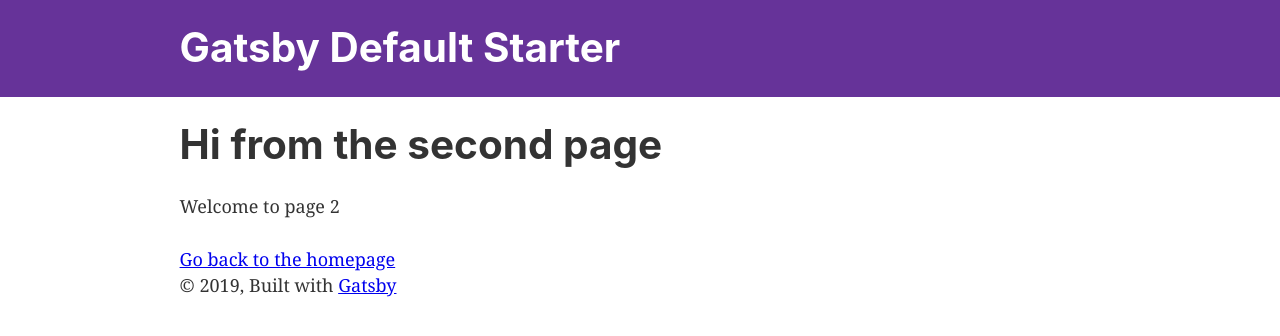
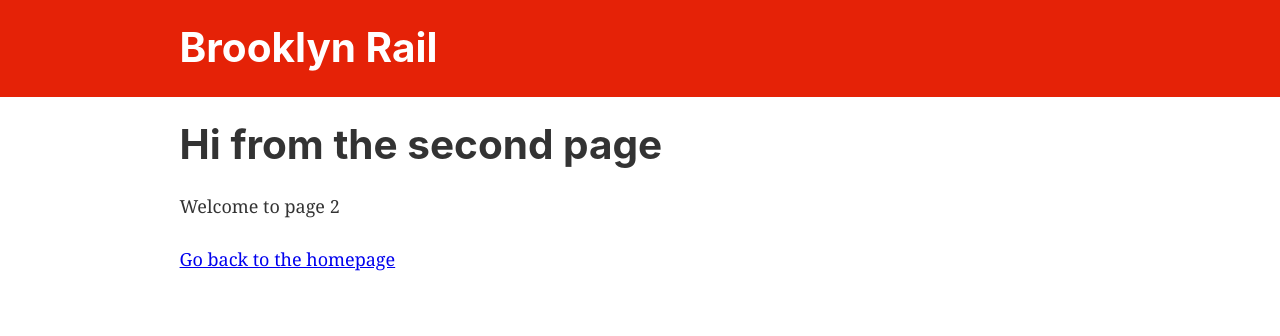
Before and after one commit to brooklynrail/gatsby-test, a Gatsby site: page /page-2 in a window 1280 px wide. Built offline with nearby package versions, Linux system fonts and the light colour scheme; Gatsby itself is replaced by a stand-in of ours.

Commit message:
make the site look slightly more Rail-y

```diff
--- a/gatsby-config.js
+++ b/gatsby-config.js
@@ -1,8 +1,8 @@
 module.exports = {
   siteMetadata: {
-    title: `Gatsby Default Starter`,
-    description: `Kick off your next, great Gatsby project with this default starter. This barebones starter ships with the main Gatsby configuration files you might need.`,
-    author: `@gatsbyjs`,
+    title: `Brooklyn Rail`,
+    description: `Test of using Gatsby for rendering.`,
+    author: `@brooklynrail`,
   },
   plugins: [
     `gatsby-plugin-react-helmet`,
--- a/src/components/header.js
+++ b/src/components/header.js
@@ -5,7 +5,7 @@
 const Header = ({ siteTitle }) => (
   <header
     style={{
-      background: `rebeccapurple`,
+      background: `#e52207`,
       marginBottom: `1.45rem`,
     }}
   >
--- a/src/components/layout.js
+++ b/src/components/layout.js
@@ -35,11 +35,6 @@
           }}
         >
           <main>{children}</main>
-          <footer>
-            © {new Date().getFullYear()}, Built with
-            {` `}
-            <a href="https://www.gatsbyjs.org">Gatsby</a>
-          </footer>
         </div>
       </>
     )}
```
Also changed, not shown: src/pages/index.js (+1 -9 lines).
